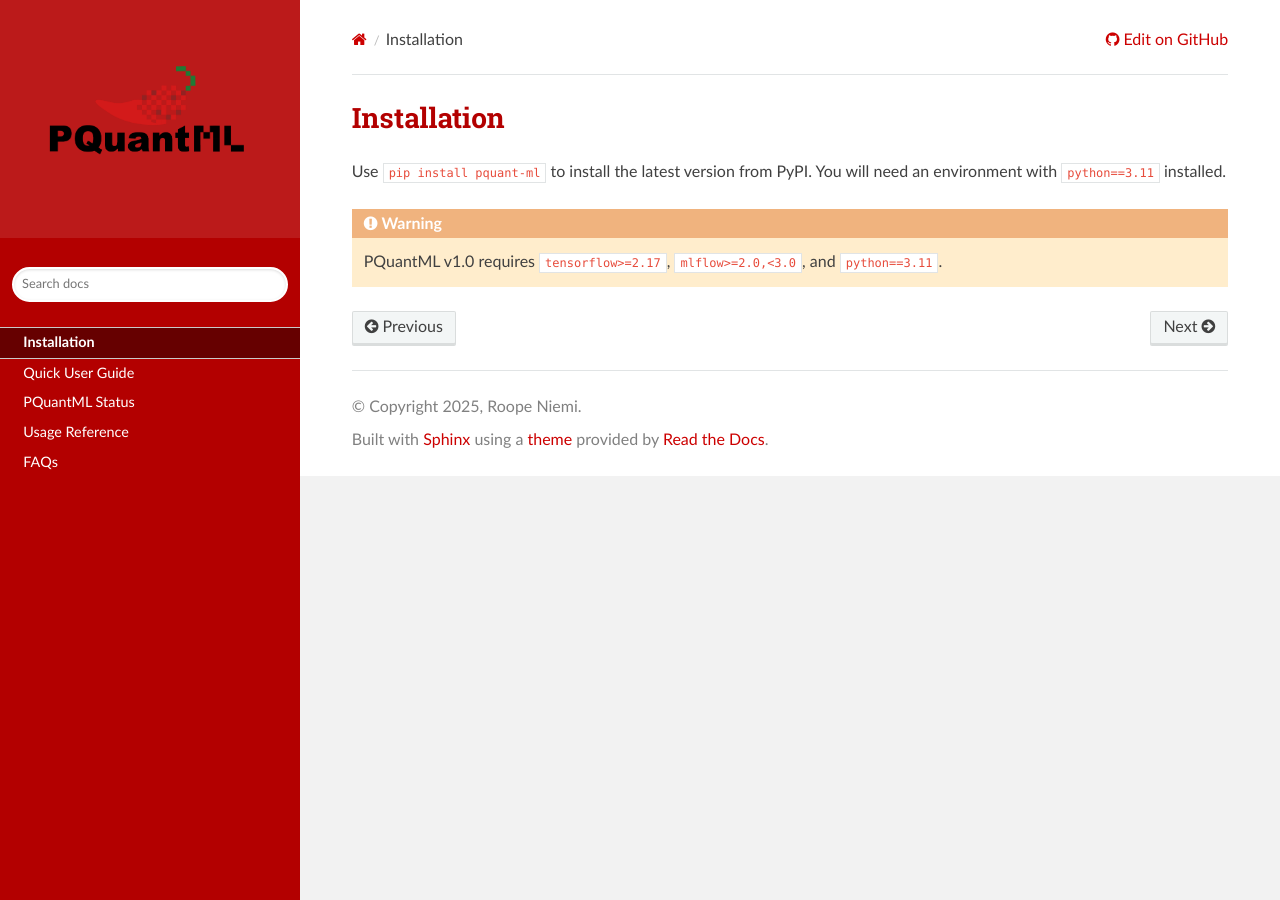
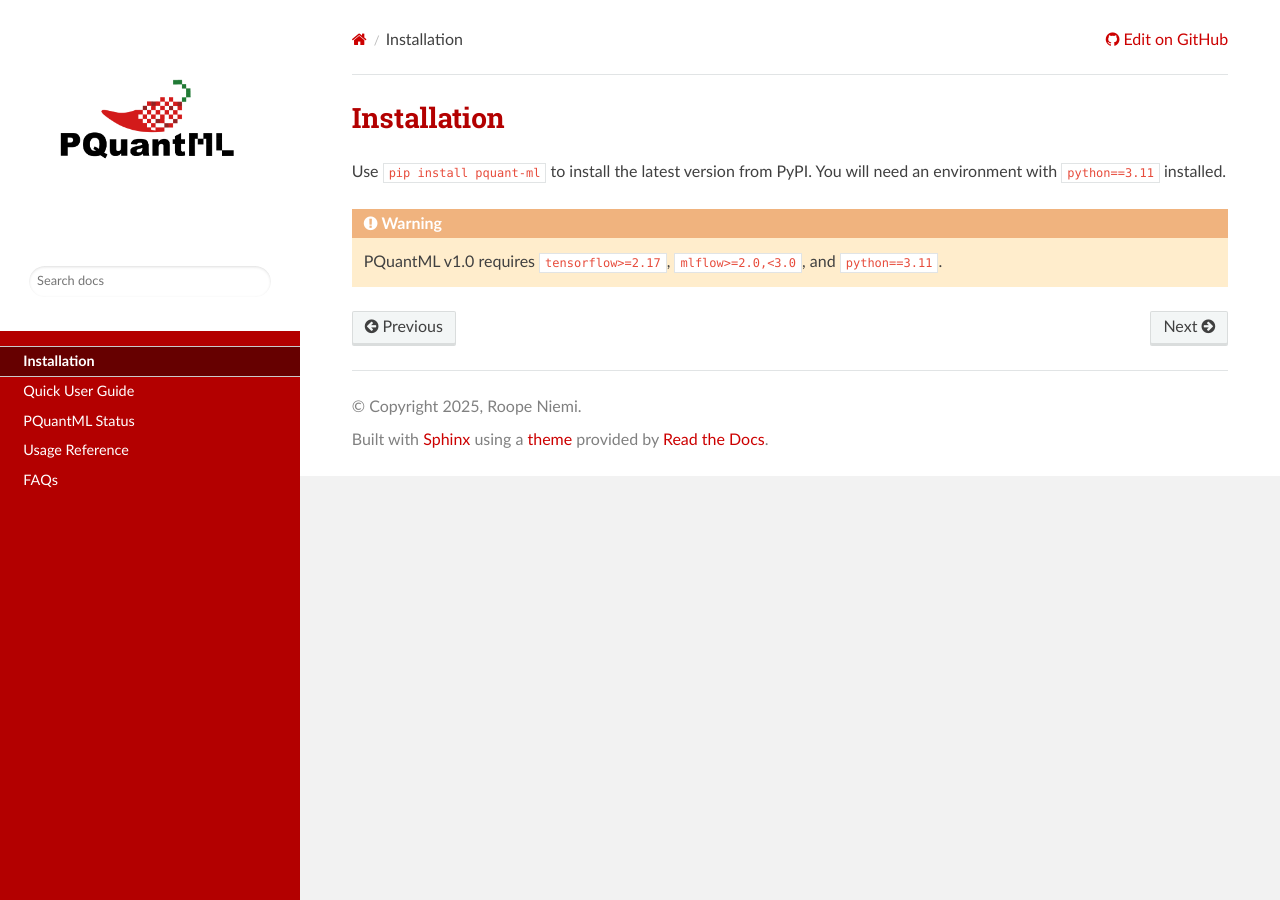
Before and after one commit to nroope/PQuant, a Sphinx documentation site: the page built from docs/source/install.md, in a window 1280 px wide. Built offline with Sphinx 7.4.7 and the Read the Docs theme 3.1.0, drawn with Linux system fonts in a browser that asks for light colours.

Commit message:
Add modification to custom.css

```diff
--- a/docs/source/_static/custom.css
+++ b/docs/source/_static/custom.css
@@ -167,3 +167,18 @@ h1, h2, h3, h4, h5, h6 {
     outline: none !important;
     box-shadow: 0 0 5px #cc0000 !important;
 }
+
+.wy-side-nav-search {
+    background-color: #ffffff !important;
+    padding: 20px 15px !important;
+    border-bottom: 2px solid #b30000 !important;
+}
+
+.wy-nav-side {
+    background-color: #b30000 !important;
+}
+
+.wy-side-nav-search .wy-logo,
+.wy-logo {
+    background-color: #ffffff !important;
+}
```
